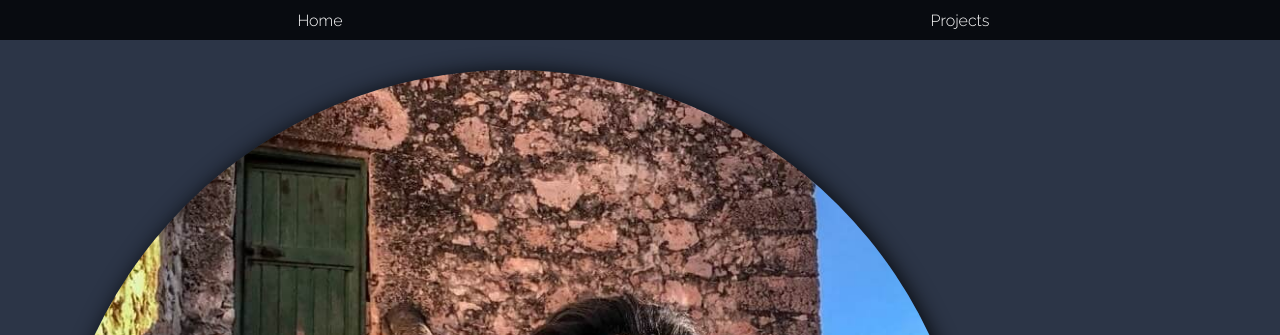
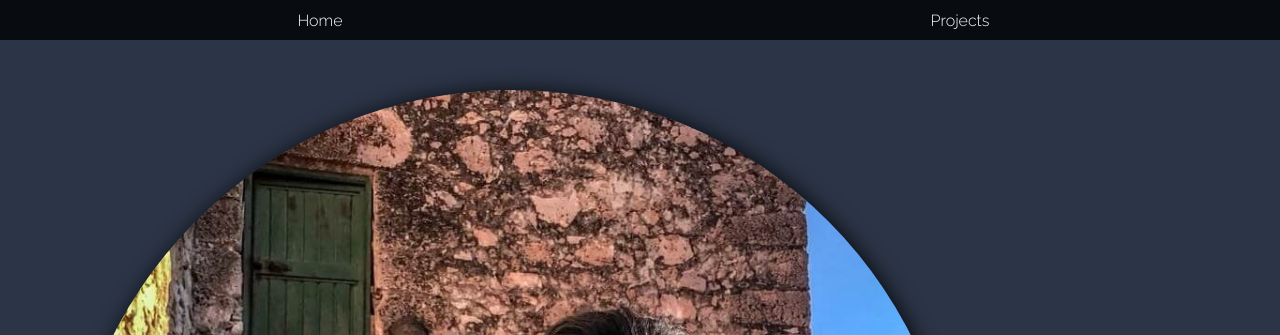
Before and after one commit to Alidhasem/personal_portfolio, a plain HTML site: page about-me.html in a window 1280 px wide. Shown: the top 335 px of the page. Drawn offline with Linux system fonts and the light colour scheme.

Commit message:
Margins of the text in the Abouy Me section were improved

```diff
--- a/main_styles.css
+++ b/main_styles.css
@@ -139,6 +139,9 @@
 
 /*About Me Page Styles*/
 #profile-picture--about-me{
-    margin-top: 60px;
+    margin-top: 80px;
     margin-bottom: 20px;
 }
+#about-me__section article {
+    margin: 0 15px;
+}
```
